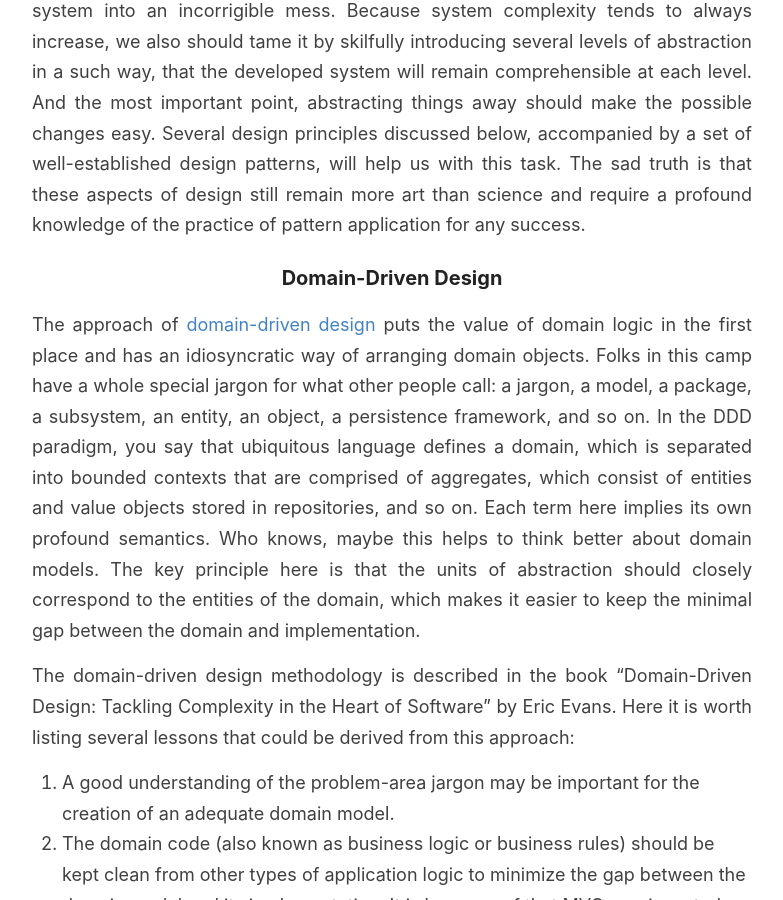
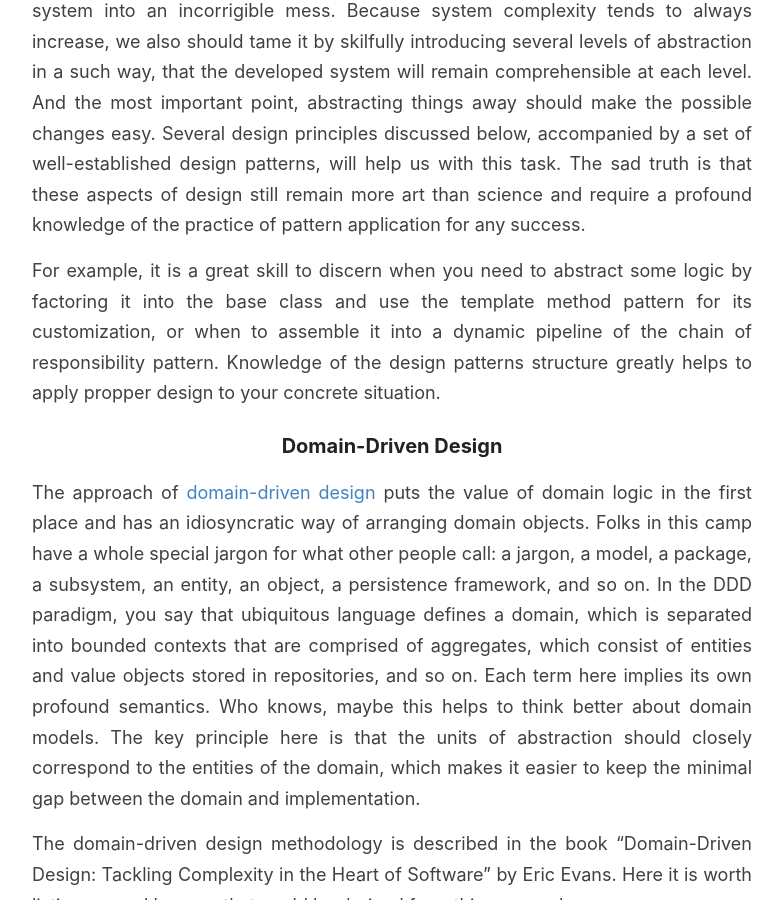
Before and after one commit to GChristensen/posts, a Jekyll site: the page built from _posts/2021-07-07-how-to-design-software-systems-qmark.md, in a window 1280 px wide and 900 px high, scrolled down 2707 px. Shown: the whole window, without its empty margins (248-1031 px from the left). Built offline with Jekyll 4.4.1, drawn with Linux system fonts in a browser that asks for light colours; some of the changed text lies outside the part shown.

Commit message:
post edit

```diff
--- a/_posts/2021-07-07-how-to-design-software-systems-qmark.md
+++ b/_posts/2021-07-07-how-to-design-software-systems-qmark.md
@@ -80,6 +80,10 @@ point, abstracting things away should make the possible changes easy. Several de
 accompanied by a set of well-established design patterns, will help us with this task. The sad truth is that these aspects
 of design still remain more art than science and require a profound knowledge of the practice of pattern application for any
 success.
+
+For example, it is a great skill to discern when you need to abstract some logic by factoring it into the base class and use
+the template method pattern for its customization, or when to assemble it into a dynamic pipeline of the chain of
+responsibility pattern. Knowledge of the design patterns structure greatly helps to apply propper design to your concrete situation.
 
 ### Domain-Driven Design
 
@@ -331,6 +335,10 @@ In this sense, the book has lost absolutely nothing for almost 15 years of its e
 
 * If you are still struggling, read [Professor Frisby's Mostly Adequate Guide to Functional Programming](https://github.com/MostlyAdequate/mostly-adequate-guide)
 which demonstrates how to do things in a purely functional way in JavaScript.
+
+* Now, after you have learned how to compose comonads and write interpreters for domain-specific languages based on algebraic types,
+you are ready to obtain the black belt of functional programming. But if there are tools that allow to achieve the same with much less
+headache and with much more fun, as, for example, [Clojure](https://clojure.org), why bother?
 
 ##### Contract Programming
 
```
